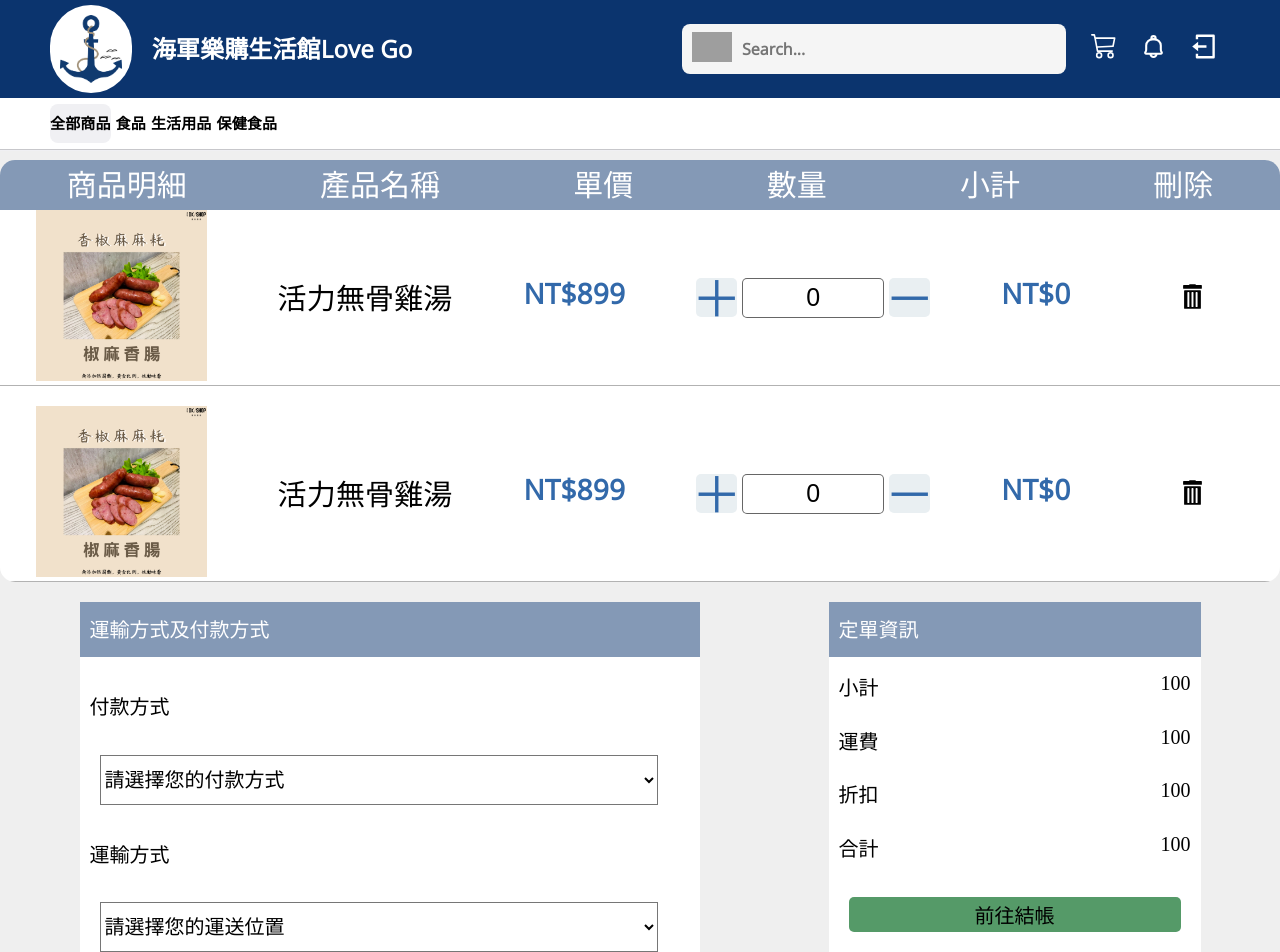
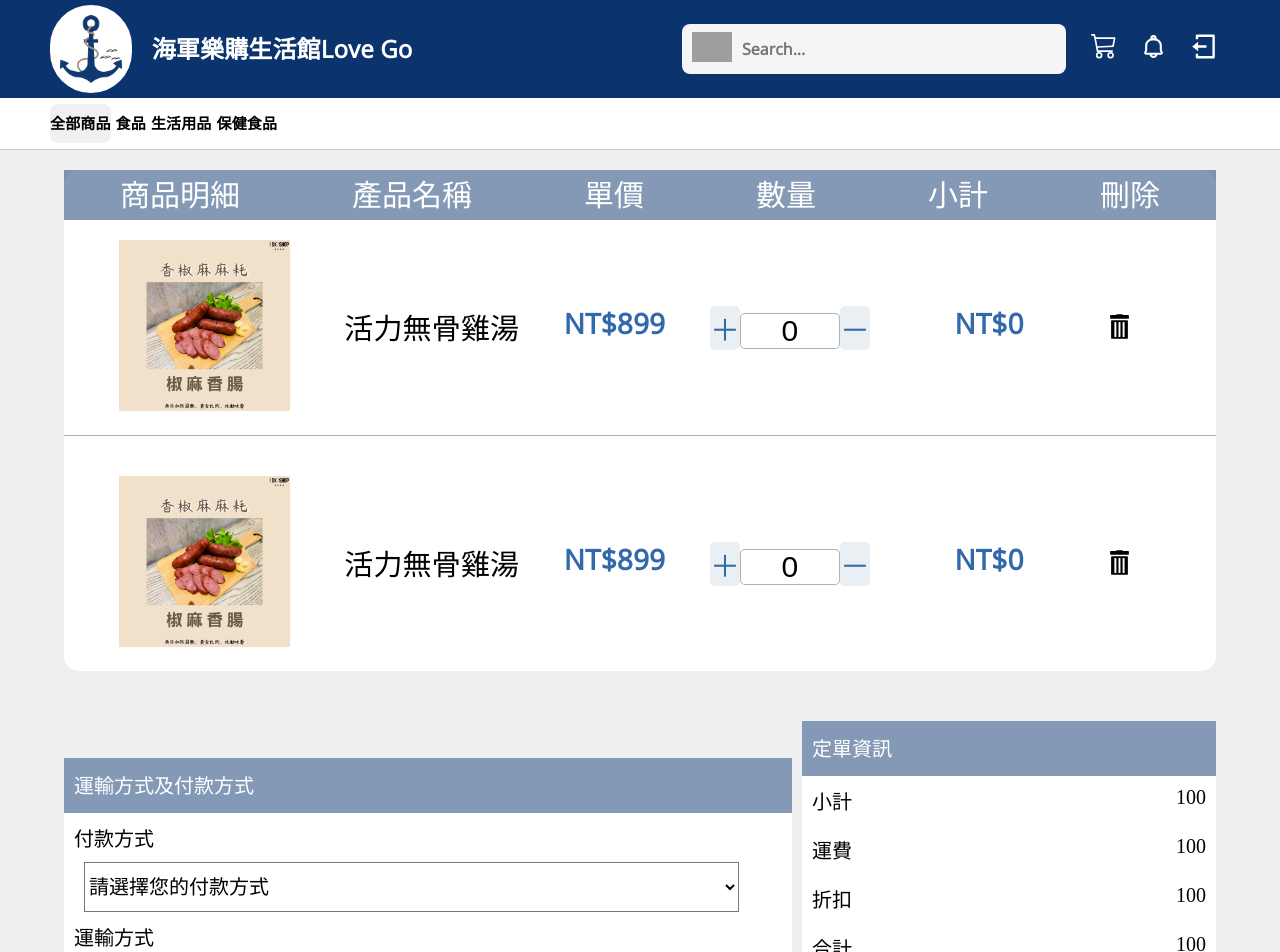
Before and after one commit to jiweihong0/lovego-frontend, a React (Create React App) app: page /lovego-frontend/Checkoutpage in a window 1280 px wide. Shown: the top 952 px of the page. Built offline with nearby package versions, Linux system fonts and the light colour scheme; grey boxes are pictures that could not be loaded.

Commit message:
Style:Make Website more RWD

```diff
--- a/src/components/Costdeliver/costdeliver.css
+++ b/src/components/Costdeliver/costdeliver.css
@@ -9,20 +9,25 @@
     font-size:20px;
 }
 .costdeliver-frame {
+    position: relative;
+    left: 50%;
+    transform: translate(-50%);
+
     display:flex;
     min-width:500px;
-    width:100%;
+    width:90%;
     justify-content:space-around;
+    align-items: center;
     gap:10px;
-    padding: 20px;
+    flex-wrap: wrap;
+
+    margin-top: 50px;
+    margin-bottom: 50px;
 }
 .costdeliver-leftframe {
+    flex: 2 1 500px;
     display:flex;
     flex-direction:column;
-    justify-content: space-between;
-    min-width:200px;
-    width: 50%;
-    height:350px;
     background: #FFFFFF;
 }
 .costdeliver-leftframe p{
@@ -30,10 +35,10 @@
     font-size: 20px;
 }
 .costdeliver-rightframe{
+    flex: 1 1 300px;
     display:flex;
     justify-content:space-between;
     flex-direction:column;
-    width: 30%;
     background: #FFFFFF;
 }
 .costdeliver-rightframe p{
--- a/src/components/RowCard/RowCard.js
+++ b/src/components/RowCard/RowCard.js
@@ -4,17 +4,17 @@ import product from '../../imgs/product.png';
 import React, { useState } from 'react';
 
 function RowCard(props) {
-    const [count,setcount]=useState(0);
-    const handleplus = ()=>{
-        setcount(parseInt(count)+1);
-        props.setmoney(parseInt(count)+1)
+    const [count, setcount] = useState(0);
+    const handleplus = () => {
+        setcount(parseInt(count) + 1);
+        props.setmoney(parseInt(count) + 1)
     }
-    const handleminus = ()=> {
-         const minus = count<=0 ?0:count-1;
-         setcount(minus);
+    const handleminus = () => {
+        const minus = count <= 0 ? 0 : count - 1;
+        setcount(minus);
         props.setmoney(minus)
     }
-    const handlecount = (e)=>{
+    const handlecount = (e) => {
         const val = e.target.value.replace(/[^\d]/g, '');
         setcount(val);
         props.setmoney(val)
@@ -23,25 +23,25 @@ function RowCard(props) {
     return (
         <li className="popout-shopcar-item">
             <div className="rowcard-contentframe">
-                <span>
-                    <img src={product} alt="商品名稱" className="rowcard-img"/>
-                </span>
+                <div className="rowcar-img-container">
+                    <img src={product} alt="商品名稱" className="rowcard-img" />
+                </div>
                 <span className="rowcard-title">活力無骨雞湯</span>
                 <span className="rowcard-cost">NT$899</span>
                 <span className="rowcard-framecount">
-                    <button className="rowcard-minus " onClick={handleplus}>＋</button>
-                    <input className="rowcard-count" type="text" onChange={handlecount} value={count}/>
-                    <button className="rowcard-minus" onClick={handleminus}>－</button>
+                    <button className="rowcard-button" onClick={handleplus}>＋</button>
+                    <input className="rowcard-count" type="text" onChange={handlecount} value={count} />
+                    <button className="rowcard-button" onClick={handleminus}>－</button>
                 </span>
                 <span className="rowcard-totalcost">NT${count}</span>
                 <span>
                     <button className="content-cost">
-                        <img src={trash} alt="trashere" className="mainnav-icons"/>
+                        <img src={trash} alt="trashere" className="mainnav-icons" />
                     </button>
                 </span>
             </div>
         </li>
-     );
+    );
 }
 
 export default RowCard;
--- a/src/components/RowCard/rowcard.css
+++ b/src/components/RowCard/rowcard.css
@@ -7,9 +7,8 @@
 }
 .rowcard-contentframe{
     display: flex;
-    justify-content: space-around;
+    justify-content: space-evenly;
     align-items: center;
-    overflow: hidden;
     width: 100%;
 }
 .rowcard-title{
@@ -23,6 +22,11 @@
 
     color: #000000;
 }
+
+.rowcar-img-container{
+    margin: 20px 10px;
+}
+
 .rowcard-cost{
     font-family: 'Open Sans';
     font-style: normal;
@@ -45,44 +49,34 @@
 }
 
 .rowcard-framecount{
-    display: flex;
-    flex-direction: row;
     gap: 5px;
     min-width: 200px;
 
 }
-.rowcard-minus{
-    display: flex;
-
-    justify-content: center;
-    align-items: center;
-    padding-bottom: 5px;
-
-    width: 41px;
-    height: 39px;
+.rowcard-button{
+    display: inline-block;
     color:#3269AA;
-    font-size: 50px;
+    font-size: 30px;
     background: #E9EFF2;
     border-radius: 5px;
+    height: 50%;
 }
-
 
 /* 數量 */
 .rowcard-count{
-    font-size: 25px;
-    display: flex;
+    font-size: 30px;
+    display: inline-flex;
     flex-direction: row;
     justify-content: center;
     align-items: center;
     text-align: center;
-    width: 142px;
-    height: 40px;
+    max-width: 100px;
 
     background: #FFFFFF;
-    border: 1px solid rgba(0, 0, 0, 0.6);
+    border: 1px solid rgba(0, 0, 0, 0.3);
     border-radius: 5px;
 }
-.rowcard-minus:hover{
+.rowcard-button:hover{
     color: #FFFFFF;
     background: #3269AA;
 }
--- a/src/components/RowCardlist/rowcardlist.css
+++ b/src/components/RowCardlist/rowcardlist.css
@@ -1,9 +1,12 @@
 .rowcardlist-frame {
+    position: relative;
+    left: 50%;
+    transform: translate(-50%);
     background-color: #FFFFFF;
-    min-width: 300px;
-    width: 100%;
+    min-width: 950px;
+    width: 90%;
     border-radius: 15px;
-    overflow: hidden;
+    margin-top: 20px;
 }
 .rowcardlist-titlelist{
     display: flex;
@@ -16,3 +19,7 @@
     font-family: 'Open Sans';
     color:white;
 }
+
+.rowcardlist-item > li.popout-shopcar-item:last-child{
+    border-bottom: 0;
+}
--- a/src/pages/Checkoutpage.js
+++ b/src/pages/Checkoutpage.js
@@ -6,19 +6,18 @@ import React, { useState } from 'react';
 
 
 
-function Checkoutpage(){
-    const [cash,setcash] = useState(100);
-    const setmoney=(value)=>{
+function Checkoutpage() {
+    const [cash, setcash] = useState(100);
+    const setmoney = (value) => {
         setcash(value)
     }
+
     return (
         <>
-        <Navbar />
-            <section className="template">
-                <RowCardlist setmoney={setmoney}/>
-                <Costdeliver cash={cash}/>
-                <Footer />
-            </section>
+            <Navbar />
+            <RowCardlist setmoney={setmoney} />
+            <Costdeliver cash={cash} />
+            <Footer />
         </>
     );
 }
```
